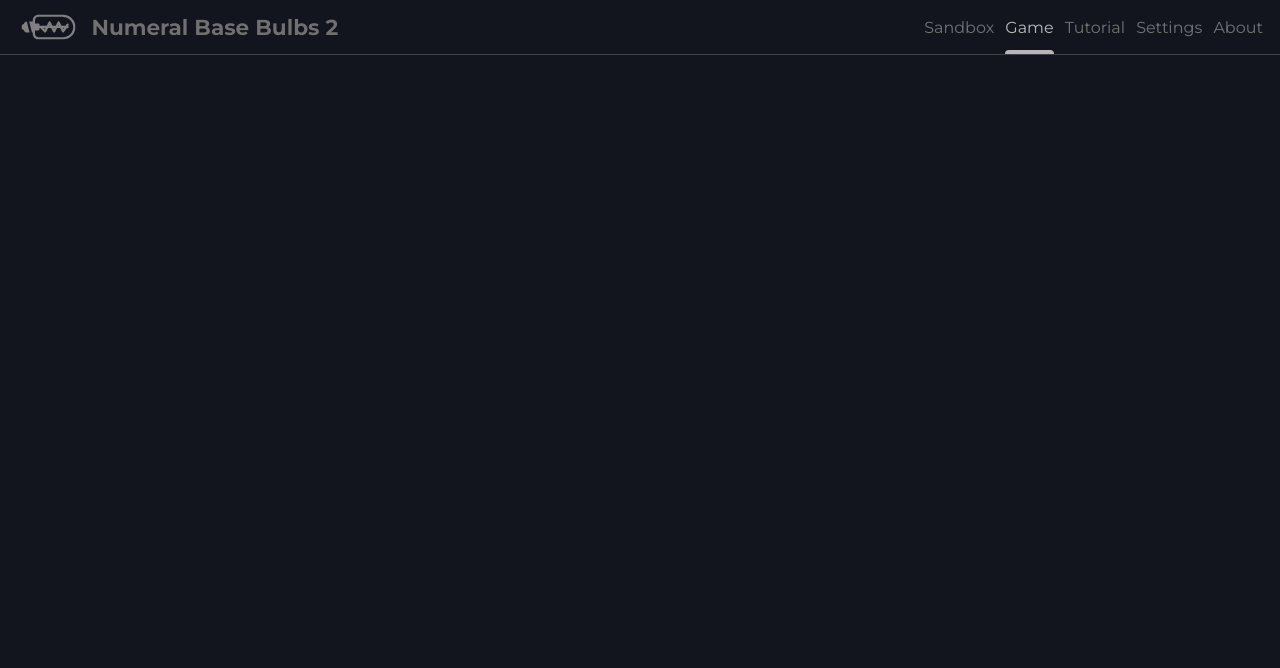
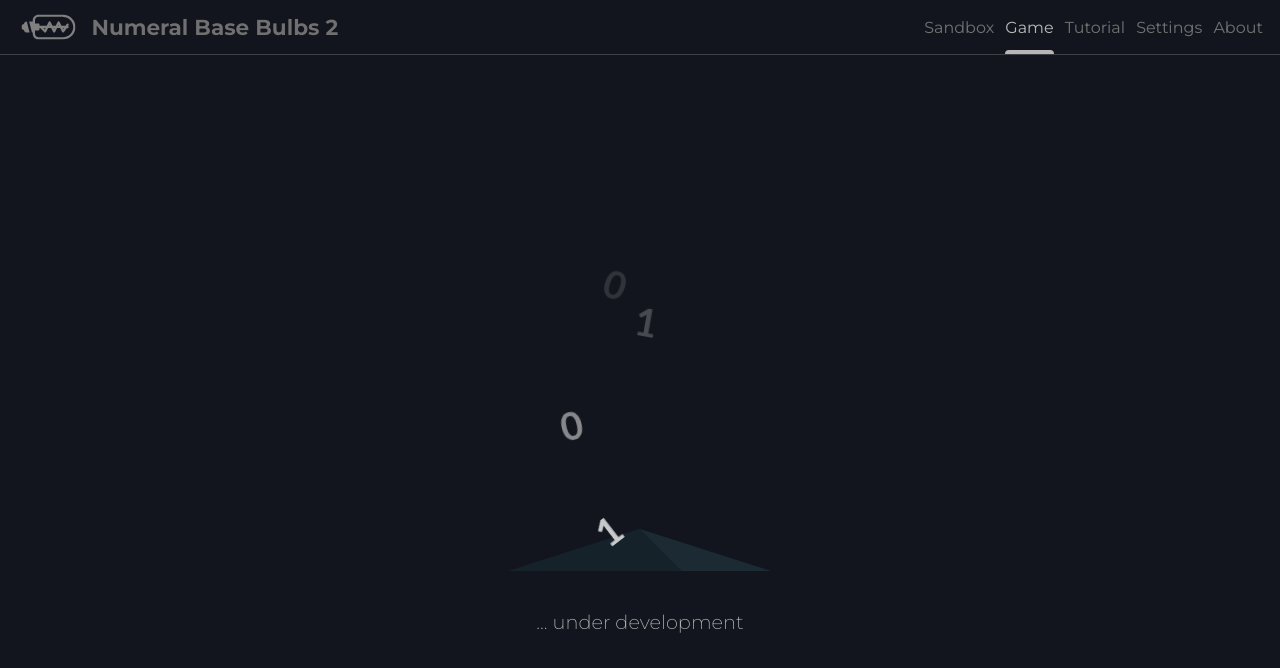
Before and after one commit to EricRovell/numeral-base-bulbs-v2, a Next.js app: page /game in a window 1280 px wide. Shown: the top 668 px of the page. Built offline with nearby package versions, Linux system fonts and the light colour scheme.

Commit message:
using loader

```diff
--- a/src/pages/game.jsx
+++ b/src/pages/game.jsx
@@ -1,6 +1,15 @@
+import { useStateContext } from "components/StateProvider/Context";
+import Loading from "components/Loader/Loading/Loading";
+import style from "style/pages/game.module.css";
+
 const GamePage = () => {
+  const [ { lang } ] = useStateContext();
 
-  return null;
+  return (
+    <main className={style.game}>
+      <Loading lang={lang} />
+    </main>
+  );
 };
 
 export default GamePage;
```
